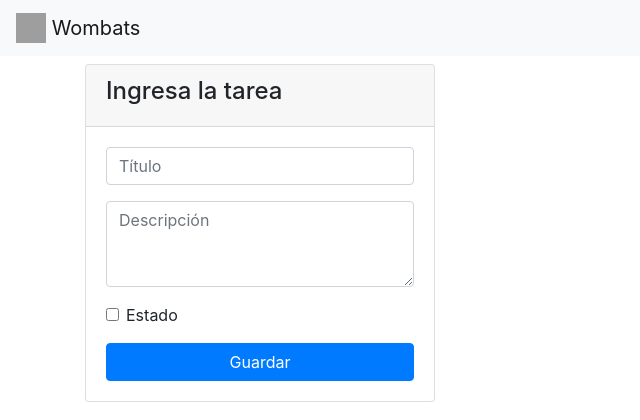
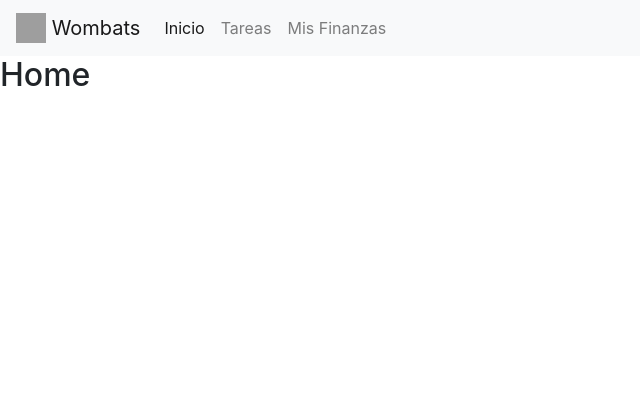
Before and after one commit to martinEchavez/Todo-App, a React (Create React App) app: page / in a window 1280 px wide. Shown: the top 420 px of the page, without its empty margins (0-640 px from the left). Built offline with nearby package versions, Linux system fonts and the light colour scheme; grey boxes are pictures that could not be loaded.

Commit message:
Rutas mejoradas en el proyecto

```diff
--- a/src/App.js
+++ b/src/App.js
@@ -1,16 +1,23 @@
 import React from 'react';
-import { BrowserRouter as Router, Route } from 'react-router-dom';
+import { BrowserRouter as Router, Route, Switch, Redirect } from 'react-router-dom';
 import Navbar from './Components/Navbar'
-import Dashboard from './Components/Todos/Dashboard';
+import Todos from './Components/Todos';
+import Home from './Components/Home';
+import Finanzas from './Components/Finanzas';
 
 const App = () => {
 
   return (
     <Router>
-      {/* Navegación */}
-      <Navbar />
-      {/* Componentes por URL */}
-      <Route path="/" exact component={Dashboard} />
+      <div>
+        <Navbar />
+        <Switch>
+          <Route exact path="/" component={Home} />
+          <Route exact path="/todos" component={Todos} />
+          <Route exact path="/finanzas" component={Finanzas} />
+          <Redirect to="/" />{/**Si no encuentra la ruta redirecciona al home*/}
+        </Switch>
+      </div>
     </Router>
   );
 };
--- /dev/null
+++ b/src/Components/Finanzas/index.js
@@ -0,0 +1,11 @@
+import React from 'react';
+
+const Finanzas = () => {
+    return (
+        <div>
+            <h2>Mis finanzas</h2>
+        </div>
+    );
+};
+
+export default Finanzas;
--- /dev/null
+++ b/src/Components/Home.js
@@ -0,0 +1,11 @@
+import React from 'react';
+
+const Home = () => {
+    return (
+        <div>
+            <h2>Home</h2>
+        </div>
+    );
+};
+
+export default Home;
--- a/src/Components/Navbar.js
+++ b/src/Components/Navbar.js
@@ -1,5 +1,5 @@
 import React from 'react';
-import {Link} from 'react-router-dom';
+import { Link, NavLink } from 'react-router-dom';
 
 const Navbar = () => {
     return (
@@ -8,6 +8,19 @@ const Navbar = () => {
                 <img src="https://raw.githubusercontent.com/martinEchavez/Todo-App/master/src/img/logo.jpg" width="30" height="30" className="d-inline-block align-top" alt="Wombats" loading="lazy" />
                 {' '}Wombats
             </Link>
+            <div className="collapse navbar-collapse" id="navbarSupportedContent">
+                <ul className="navbar-nav mr-auto">
+                    <li className="nav-item">
+                        <NavLink exact className="nav-link" to="/">Inicio</NavLink>
+                    </li>
+                    <li className="nav-item">
+                        <NavLink exact className="nav-link" to="/todos">Tareas</NavLink>
+                    </li>
+                    <li className="nav-item">
+                        <NavLink exact className="nav-link" to="/finanzas">Mis Finanzas</NavLink>
+                    </li>
+                </ul>
+            </div>
         </nav>
     );
 };
--- a/src/Components/Todos/TodoListItem.js
+++ b/src/Components/Todos/TodoListItem.js
@@ -7,7 +7,7 @@ const TodoListItem = ({ todo, handleDelete, handleToggle }) => {
             <div className="card-header d-flex justify-content-between">
                 <h4>{todo.title}</h4>
                 <Link
-                    style={{color: 'Tomato'}}
+                    style={{ color: 'Tomato' }}
                     to="#"
                     onClick={() => handleDelete(todo.id)}
                 >
@@ -17,7 +17,7 @@ const TodoListItem = ({ todo, handleDelete, handleToggle }) => {
             <div className="card-body d-flex justify-content-between">
                 <p className={`${todo.done && 'complete'}`}> {todo.description} </p>
                 <Link
-                    style={{color: 'green'}}
+                    style={{ color: 'green' }}
                     to="#"
                     onClick={() => handleToggle(todo.id)}
                 >
--- a/src/Components/Todos/Dashboard.js
+++ b/src/Components/Todos/index.js
@@ -9,7 +9,7 @@ const init = () => {
     return JSON.parse(localStorage.getItem('todos')) || []
 }
 
-const Dashboard = () => {
+const Todos = () => {
     // Reducer alternativo al useState
     const [todos, dispatch] = useReducer(todoReducer, [], init);
 
@@ -62,4 +62,4 @@ const Dashboard = () => {
     );
 };
 
-export default Dashboard;
+export default Todos;
```
